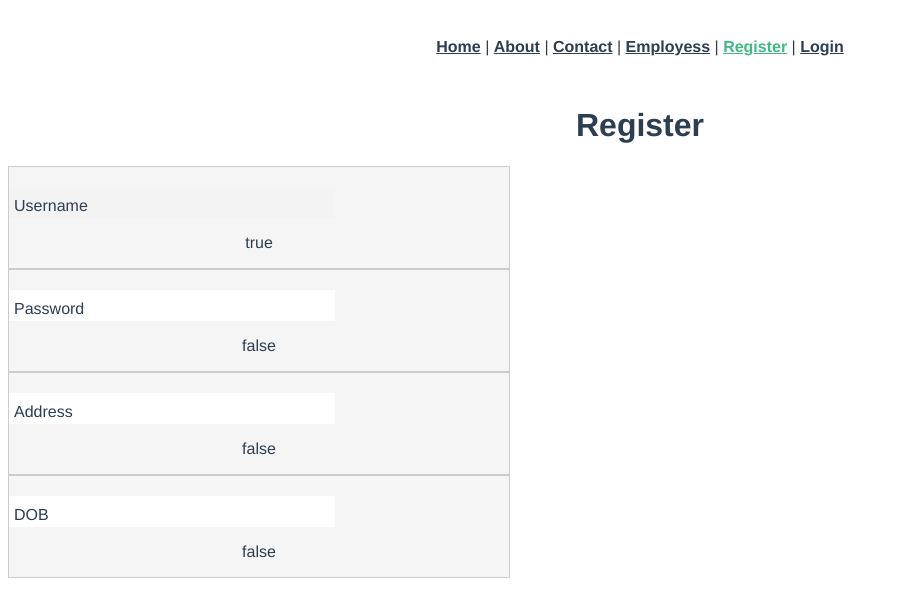
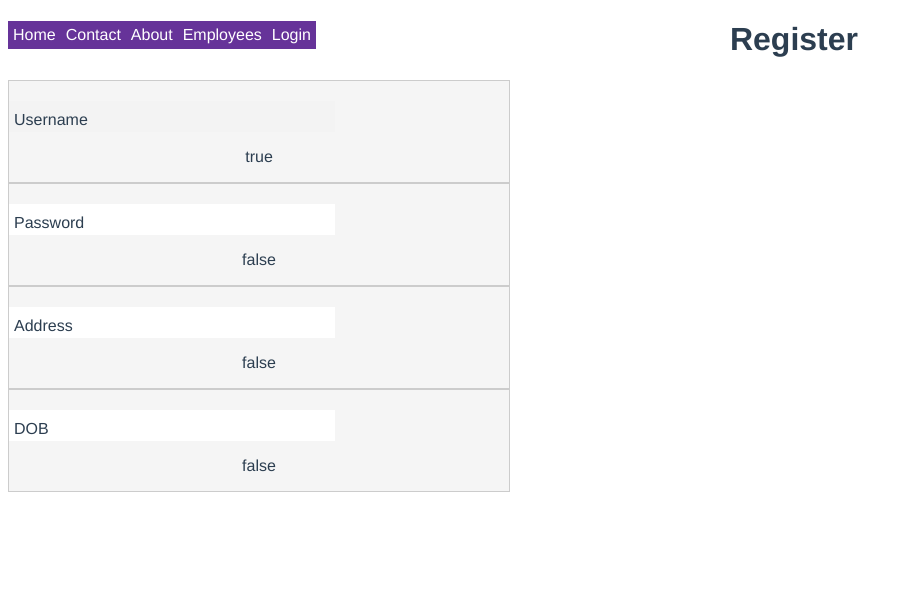
Before and after one commit to lamboktulus1379/vue-training, a Vue app: page /register in a window 1280 px wide. Shown: the top 596 px of the page, without its empty margins (0-913 px from the left). Built offline with nearby package versions, Linux system fonts and the light colour scheme.

Commit message:
Navigation Menu and Loading

```diff
--- a/src/App.vue
+++ b/src/App.vue
@@ -1,16 +1,31 @@
 <template>
   <div id="app">
-    <div id="nav">
-      <router-link to="/">Home</router-link> |
-      <router-link to="/about">About</router-link> |
-      <router-link to="/contact">Contact</router-link> |
-      <router-link to="/employees">Employess</router-link> |
-      <router-link to="/register">Register</router-link> |
-      <router-link to="/login">Login</router-link>
-    </div>
+      <navigationMenu v-for="(menu, index) in menus" :key="index" :label="menu.name" :link="menu.link">
+    </navigationMenu>
     <router-view/>
   </div>
 </template>
+<script>
+import navigationMenu from '@/components/navigationMenu'
+export default {
+  data: () => {
+        return {
+            menus: [
+                {name: "Home", link: "/", id: 1},
+                {name: "Contact", link: "/contact", id: 2},
+                {name: "About", link: "/about", id: 3},
+                {name: "Employees", link: "/employees", id: 4},
+                {name: "Login", link: "/login", id: 5},
+            ],
+            loadAPI: false
+        }
+    },
+    components: {
+        navigationMenu,
+    }
+}
+</script>
+
 
 <style lang="scss">
 #app {
--- /dev/null
+++ b/src/components/Loading.vue
@@ -0,0 +1,46 @@
+<template>
+    <div class="lds-ring"><div></div><div></div><div></div><div></div></div>
+</template>
+<script>
+export default {
+
+}
+</script>
+<style scoped>
+.lds-ring {
+  display: inline-block;
+  position: relative;
+  width: 64px;
+  height: 64px;
+}
+.lds-ring div {
+  box-sizing: border-box;
+  display: block;
+  position: absolute;
+  width: 51px;
+  height: 51px;
+  margin: 6px;
+  border: 6px solid #cef;
+  border-radius: 50%;
+  animation: lds-ring 1.2s cubic-bezier(0.5, 0, 0.5, 1) infinite;
+  border-color: #cef transparent transparent transparent;
+}
+.lds-ring div:nth-child(1) {
+  animation-delay: -0.45s;
+}
+.lds-ring div:nth-child(2) {
+  animation-delay: -0.3s;
+}
+.lds-ring div:nth-child(3) {
+  animation-delay: -0.15s;
+}
+@keyframes lds-ring {
+  0% {
+    transform: rotate(0deg);
+  }
+  100% {
+    transform: rotate(360deg);
+  }
+}
+
+</style>
--- /dev/null
+++ b/src/components/navigationMenu.vue
@@ -0,0 +1,41 @@
+<template>
+   <nav>
+ <ul class="nav-menu">
+        <li><router-link :to="link">{{ label }}</router-link></li>
+    </ul>
+   </nav>
+</template>
+<script>
+export default {
+    data: () => {
+        return {
+
+        }
+    },
+
+    props: [
+        'label',
+        'link'
+    ]
+}
+</script>
+<style lang="scss" scoped>
+    .nav-menu {
+        list-style: none;
+        padding: 0;
+        margin: 0;
+
+        li {
+            float: left;
+
+            a {
+                text-decoration: none;
+                display: block;
+                padding: 5px;
+                background: rebeccapurple;
+                color: white;
+            }
+        }
+
+    }
+</style>
--- a/src/router.js
+++ b/src/router.js
@@ -44,6 +44,12 @@ export default new Router({
       name: 'login',
 
       component: () => import('./views/Login.vue')
+    },
+    {
+      path: '/menu',
+      name: 'menu',
+
+      component: () => import('./views/Menu.vue')
     }
   ]
 })
--- a/src/views/About.vue
+++ b/src/views/About.vue
@@ -2,6 +2,7 @@
   <div class="about">
     <h1>This is an about page</h1>
     <h3>Our Team</h3>
+
    <div :style="boxWrapper">
      <boxContent :boxName='item.title' :boxPrice='item.completed' v-for="(item, index) in items" :key="index">
      </boxContent>
@@ -39,7 +40,8 @@
     },
 
     components: {
-      boxContent
+      boxContent,
+      navigationMenu,
     },
 
     mounted() {
--- a/src/views/Contact.vue
+++ b/src/views/Contact.vue
@@ -1,6 +1,7 @@
 <template>
   <div class="contact">
       <h1>Contact</h1>
+
     <ul id="ul-users">
         <li v-for="(item, index) in usersData" :key="index">
             {{ item.text }}
@@ -46,7 +47,6 @@
   </div>
 </template>
 <script>
-
     export default {
         data: () => {
             return {
@@ -80,6 +80,9 @@
                 this.active = !this.active;
                 this.isActive = !this.isActive
             }
+        },
+        components: {
+
         }
     }
 </script>
--- a/src/views/Employees.vue
+++ b/src/views/Employees.vue
@@ -2,6 +2,9 @@
   <div class="users">
     <h1>This is an about Employees</h1>
     <h3>Our Employees</h3>
+      <loading v-if="loadAPI">
+
+    </loading>
    <div :style="employeeWrapper">
      <boxContent
       v-for="(employee, index) in employeees" :key="index"
@@ -14,7 +17,10 @@
   </div>
 </template>
 <script>
+import navigationMenu from '../components/navigationMenu'
   import boxContent from '../components/boxEmployee'
+import loading from '../components/Loading'
+
   import axios from 'axios'
 
   export default {
@@ -24,7 +30,6 @@
             display: 'flex',
             'flexWrap': 'wrap'
           },
-
           employeees: [],
 
           boxContainer: {
@@ -33,20 +38,27 @@
             border: '1px solid #ccc',
             background: 'green'
           },
-          todos:[]
+          todos:[],
+          loadAPI: false,
       }
     },
 
     components: {
-      boxContent
+      boxContent,
+        navigationMenu,
+        loading,
     },
 
     mounted() {
+      this.loadAPI = true,
+
       axios.get('https://jsonplaceholder.typicode.com/photos')
         .then((data1) => {
           this.employeees = data1.data
         })
         .catch((error)=> {
+        }).finally(() => {
+          this.loadAPI = false
         })
     }
   }
--- a/src/views/Home.vue
+++ b/src/views/Home.vue
@@ -2,6 +2,7 @@
   <div class="home">
     <img alt="Vue logo" src="../assets/logo.png">
     <HelloWorld msg="Welcome to Your Vue.js App"/>
+
   </div>
 </template>
 
@@ -12,7 +13,7 @@ import HelloWorld from '@/components/HelloWorld.vue'
 export default {
   name: 'home',
   components: {
-    HelloWorld
+    HelloWorld,
   }
 }
 </script>
--- a/src/views/Login.vue
+++ b/src/views/Login.vue
@@ -20,7 +20,7 @@ export default {
         }
     },
     components: {
-        boxLogin
+        boxLogin,
     }
 }
 </script>
--- /dev/null
+++ b/src/views/Menu.vue
@@ -0,0 +1,31 @@
+<template>
+    <div class="menu">
+        <nav>
+            <navigationMenu v-for="(menu, index) in menus" :key="index" :label="menu.name" :link="menu.link">
+
+            </navigationMenu>
+        </nav>
+    </div>
+</template>
+<script>
+import navigationMenu from '../components/navigationMenu'
+
+export default {
+    data: () => {
+        return {
+            menus: [
+                {name: "Home", link: "/", id: 1},
+                {name: "Contact", link: "/contact", id: 2},
+                {name: "About", link: "/about", id: 3},
+                {name: "Employees", link: "/employees", id: 3},
+            ]
+        }
+    },
+    components: {
+        navigationMenu
+    }
+}
+</script>
+<style lang="scss" scoped>
+
+</style>
--- a/src/views/Register.vue
+++ b/src/views/Register.vue
@@ -9,12 +9,12 @@
             :label="item.whatInput"
             :placeholder="item.ph"
             >
-
         </boxRegister>
     </div>
 </template>
 <script>
 import boxRegister from '../components/boxRegister'
+import navigationMenu from '../components/navigationMenu'
 export default {
     data: () => {
         return {
@@ -29,7 +29,7 @@ export default {
     },
 
     components: {
-        boxRegister
+        boxRegister,
     },
     methods: {
         checkEmit($event) {
```
Lines whose indentation alone changed are shown as unchanged.
